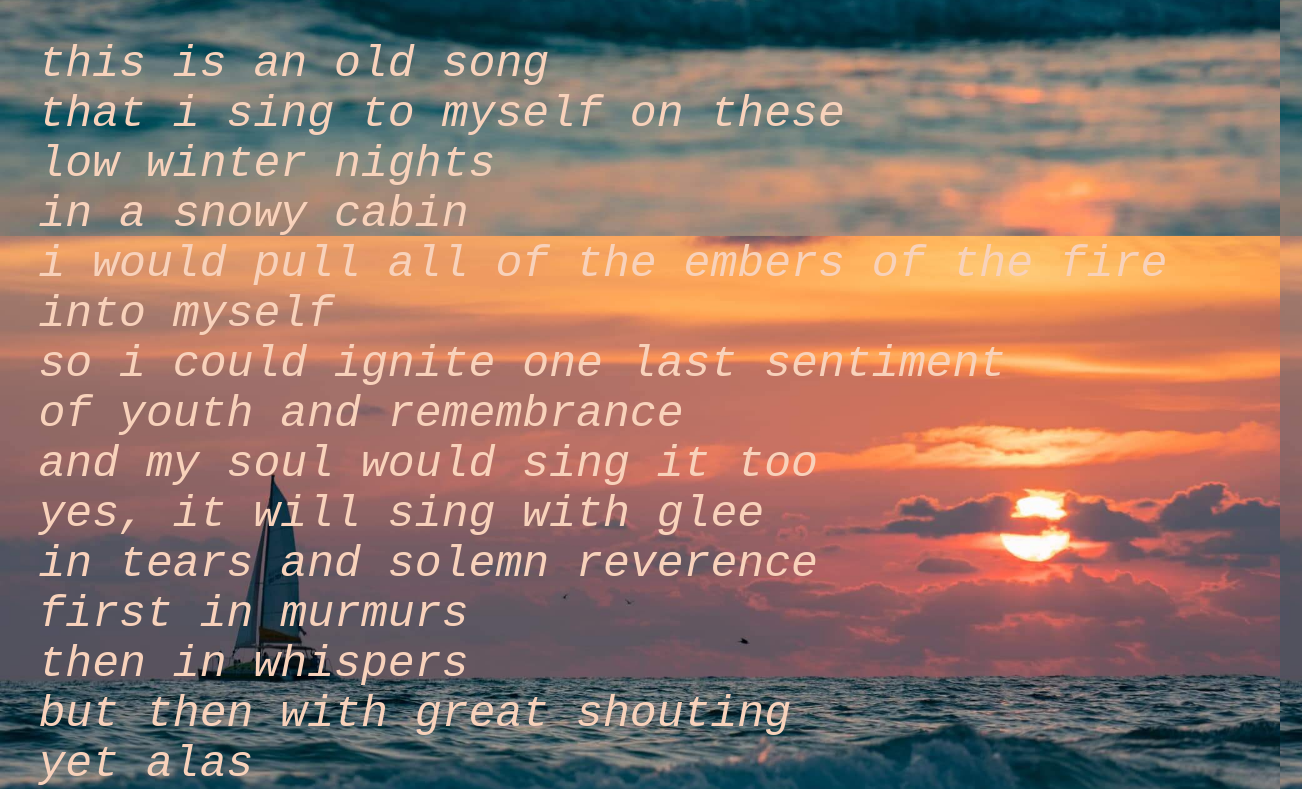
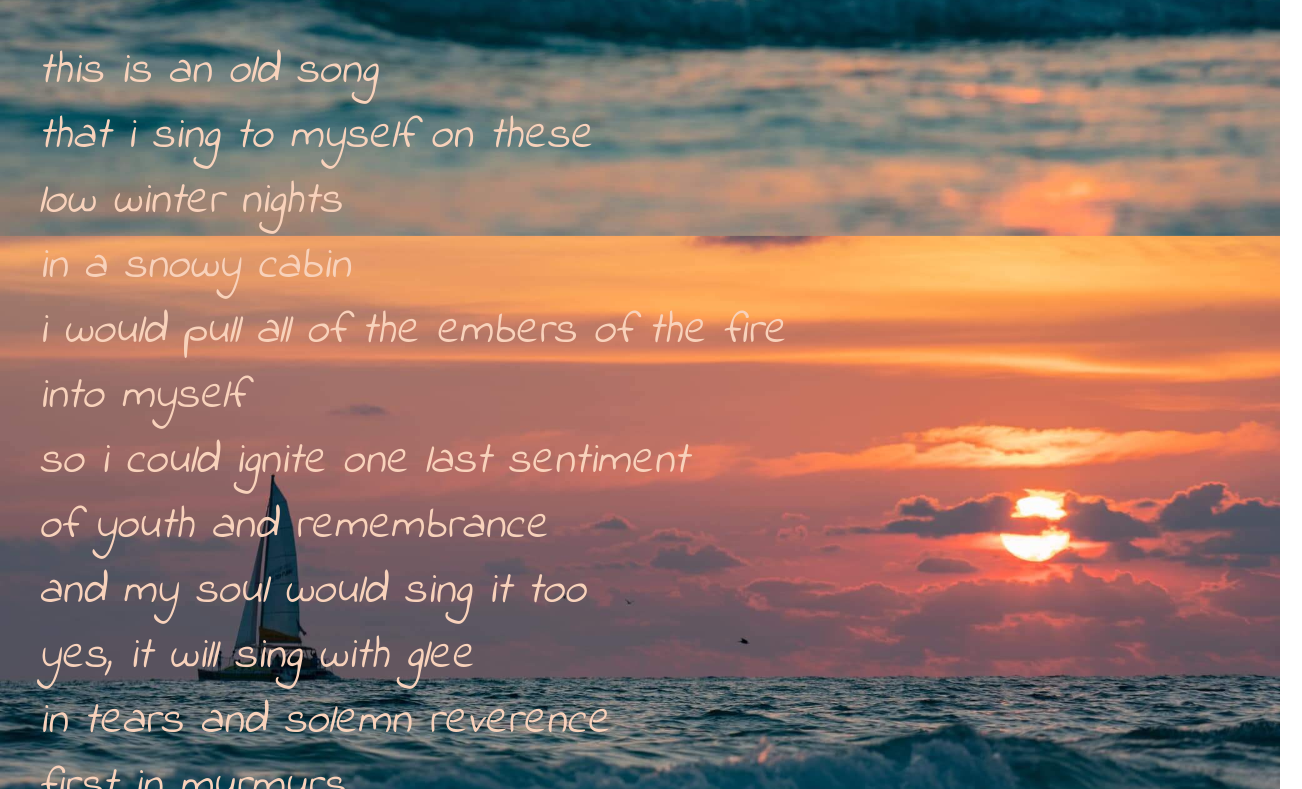
Before and after one commit to thevesselpoetry/thevesselpoetry.github.io, a plain HTML site: page posts/cabin.html in a window 1280 px wide. Shown: the part 618-1407 px from the top of the page, 1302 px wide, since content can reach past the window. Drawn offline with Linux system fonts and the light colour scheme.

Commit message:
Update style.css

```diff
--- a/style.css
+++ b/style.css
@@ -22,6 +22,10 @@ font-size: 4vw;
 font-weight: bold;
 }
 
+pre {
+font-family: 'Indie Flower', cursive;
+}
+
 a {
 font-size: 4vw;
 color: #f8d2bb;
```
